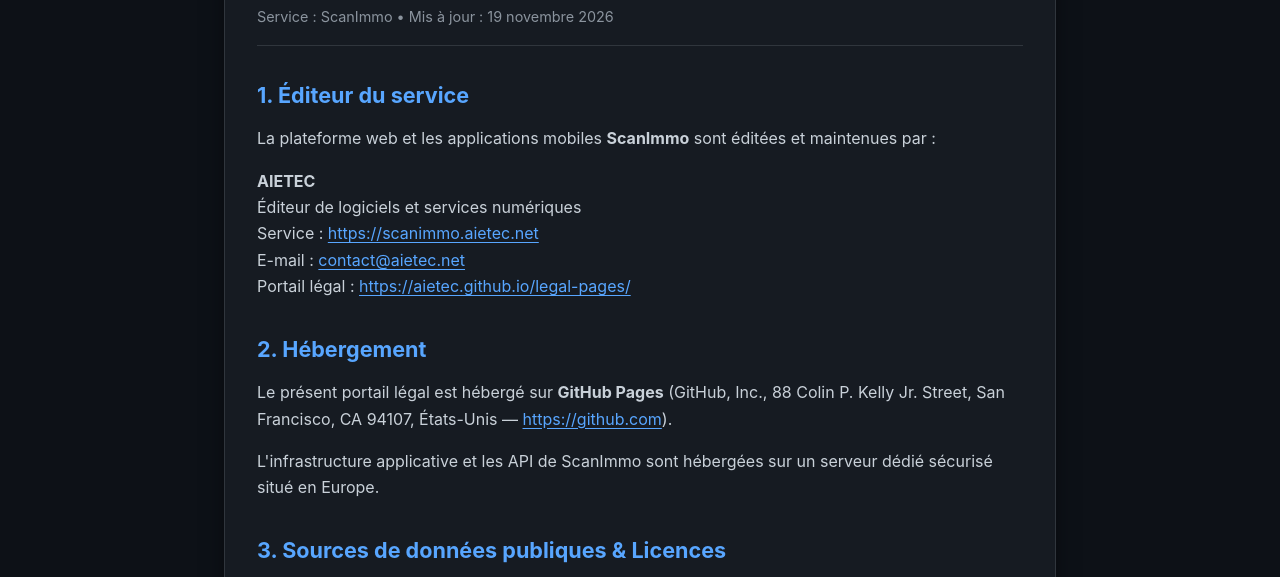
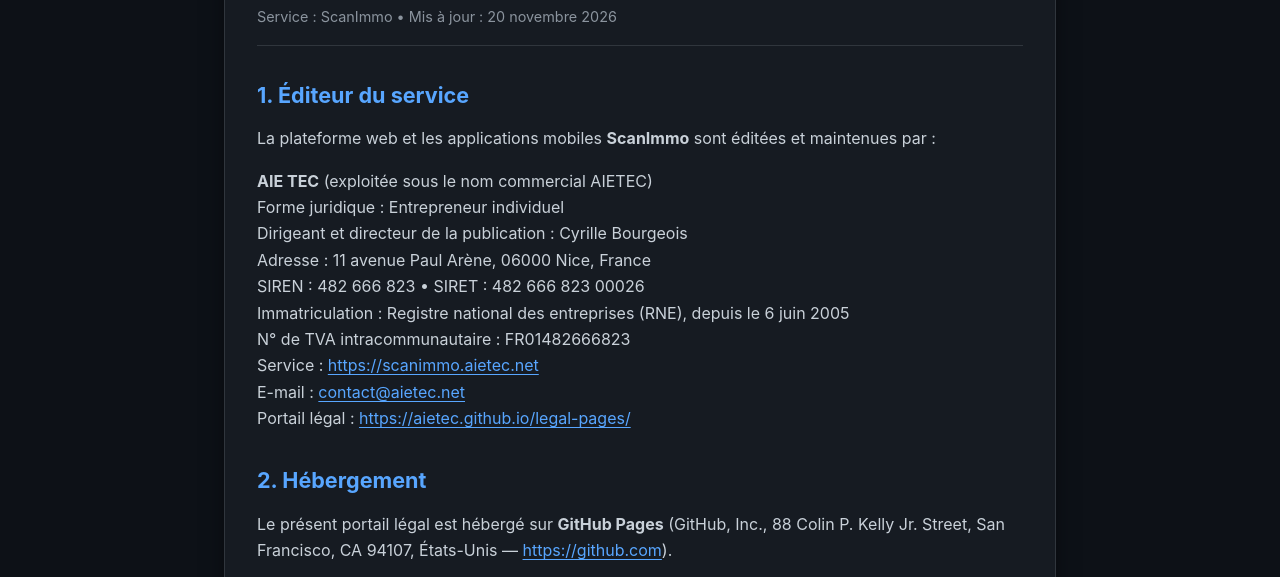
Before and after one commit to aietec/legal-pages, a plain HTML site: page scanimmo/legal.html in a window 1280 px wide. Shown: the part 199-776 px from the top of the page. Drawn offline with Linux system fonts and the light colour scheme.

Commit message:
ScanImmo : mentions légales (forme juridique, SIREN/SIRET, TVA, adresse, directeur de la publication)

```diff
--- a/scanimmo/legal.html
+++ b/scanimmo/legal.html
@@ -19,14 +19,19 @@
   <main>
     <article>
       <h1>Mentions légales</h1>
-      <p class="updated">Service : ScanImmo &bull; Mis à jour : 19 novembre 2026</p>
+      <p class="updated">Service : ScanImmo &bull; Mis à jour : 20 novembre 2026</p>
 
       <section>
         <h2>1. Éditeur du service</h2>
         <p>La plateforme web et les applications mobiles <strong>ScanImmo</strong> sont éditées et maintenues par :</p>
         <p>
-          <strong>AIETEC</strong><br>
-          Éditeur de logiciels et services numériques<br>
+          <strong>AIE TEC</strong> (exploitée sous le nom commercial AIETEC)<br>
+          Forme juridique : Entrepreneur individuel<br>
+          Dirigeant et directeur de la publication : Cyrille Bourgeois<br>
+          Adresse : 11 avenue Paul Arène, 06000 Nice, France<br>
+          SIREN : 482 666 823 &bull; SIRET : 482 666 823 00026<br>
+          Immatriculation : Registre national des entreprises (RNE), depuis le 6 juin 2005<br>
+          N° de TVA intracommunautaire : FR01482666823<br>
           Service : <a href="https://scanimmo.aietec.net" target="_blank" rel="noopener">https://scanimmo.aietec.net</a><br>
           E-mail : <a href="mailto:contact@aietec.net">contact@aietec.net</a><br>
           Portail légal : <a href="https://aietec.github.io/legal-pages/">https://aietec.github.io/legal-pages/</a>
```
